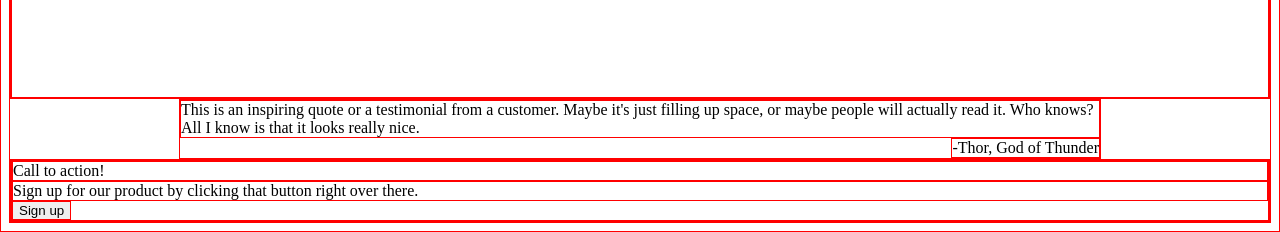
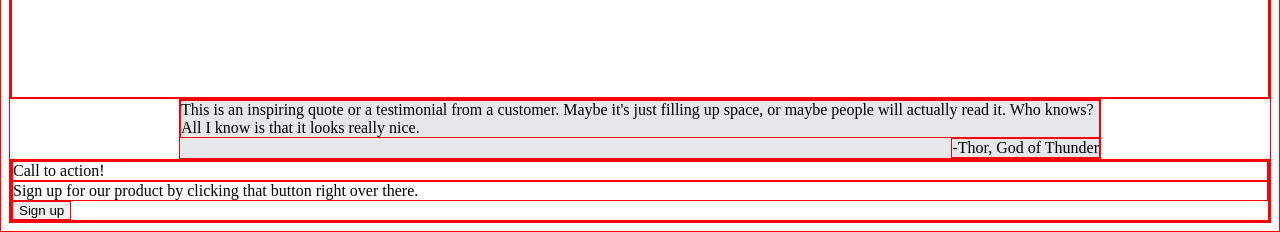
Before and after one commit to BadTartin/odin-landing-page, a plain HTML site: page index.html in a window 1280 px wide. Shown: the part 591-823 px from the top of the page. Drawn offline with Linux system fonts and the light colour scheme.

Commit message:
set background color for bottom box

```diff
--- a/styles.css
+++ b/styles.css
@@ -82,4 +82,5 @@ img {
     flex-direction: column;
     align-items: flex-end;
     margin: auto;
+    background-color: #E5E7EB
 }
```
